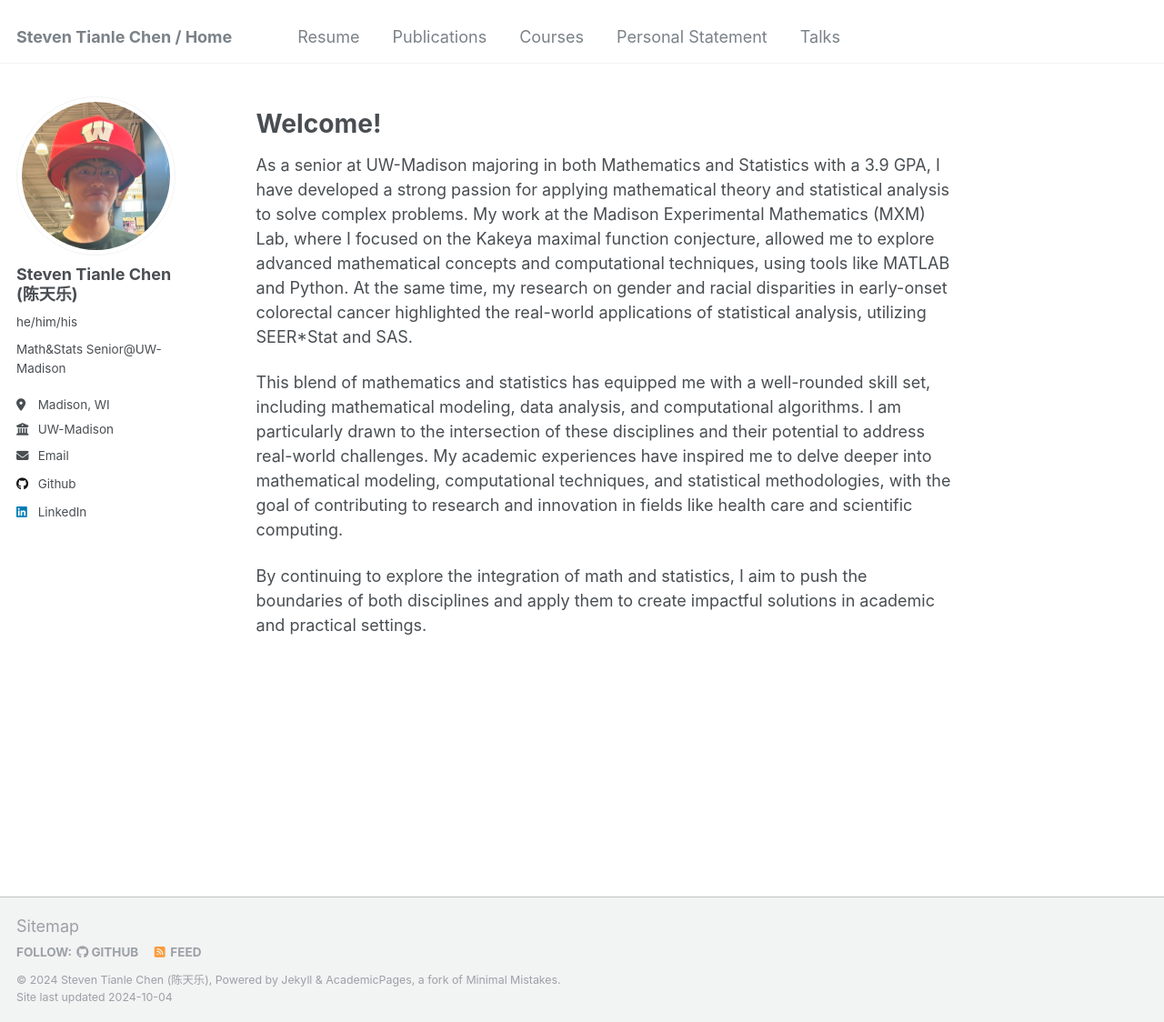
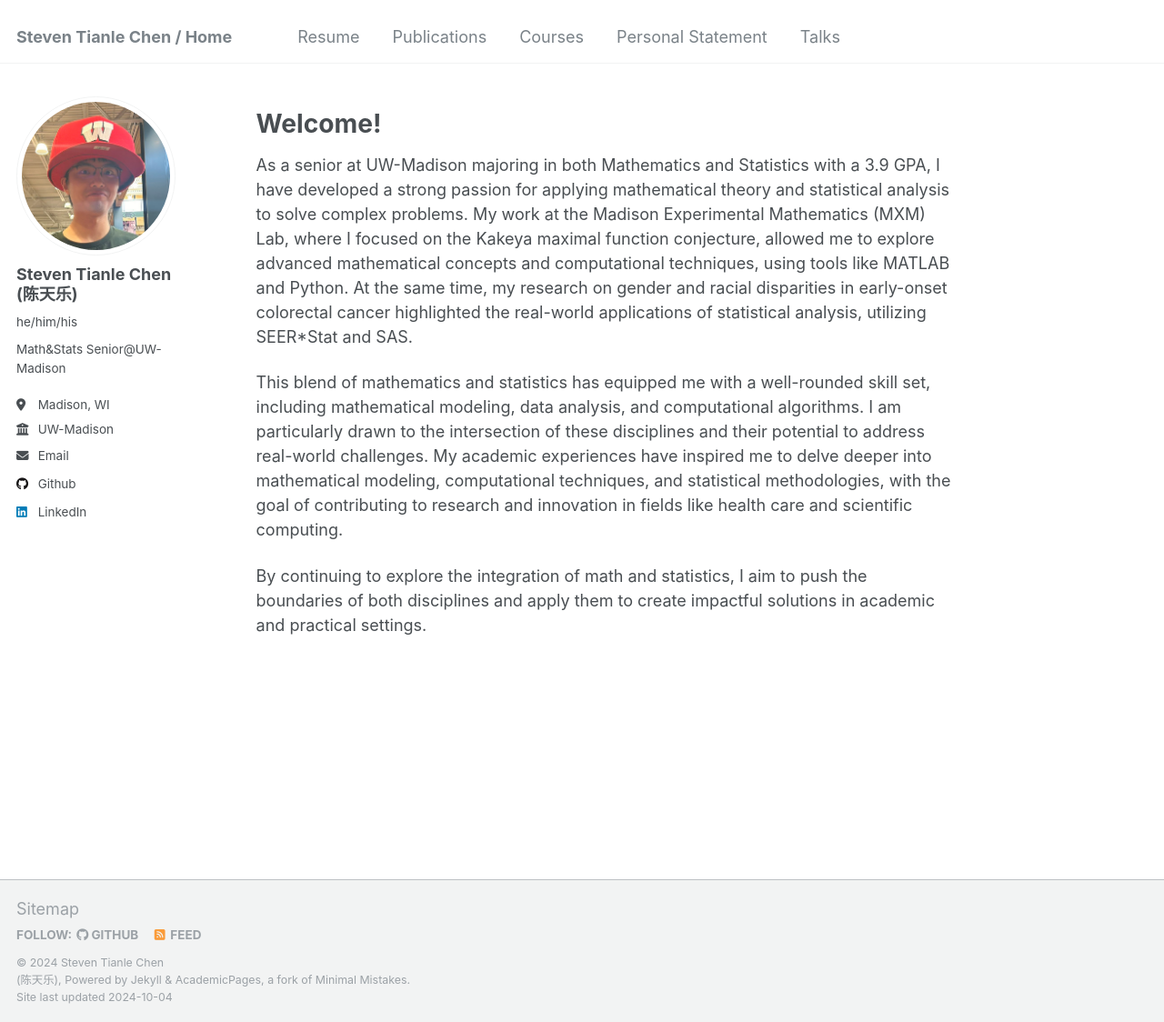
Before and after one commit to sttlchen/sttlchen.github.io, a Jekyll site: the page built from _pages/about.md, in a window 1280 px wide and 1124 px high. Shown: the whole window at 91% size. Built offline with Jekyll 4.4.1, drawn with Linux system fonts in a browser that asks for light colours.

```diff
--- a/_config.yml
+++ b/_config.yml
@@ -10,7 +10,7 @@
 locale                   : "en-US"
 title                    : "Steven Tianle Chen / Home"
 title_separator          : "-"
-name                     : &name "Steven Tianle Chen (陈天乐)"
+name                     : &name "Steven Tianle Chen <br> (陈天乐)"
 description              : &description "Math&Stats Senior@UW-Madison"
 url                      : https://sttlchen.github.io # the base hostname & protocol for your site e.g. "https://mmistakes.github.io"
 baseurl                  : "" # the subpath of your site, e.g. "/blog"
@@ -22,7 +22,7 @@ repository               : "sttlchen/sttlchen.github.io"
 author:
   # Biographic information
   avatar           : "uwbighat.jpg"
-  name             : "Steven Tianle Chen (陈天乐)"
+  name             : "Steven Tianle Chen <br> (陈天乐)"
   pronouns         : "he/him/his"
   bio              : "Math&Stats Senior@UW-Madison"
   location         : "Madison, WI"
```
